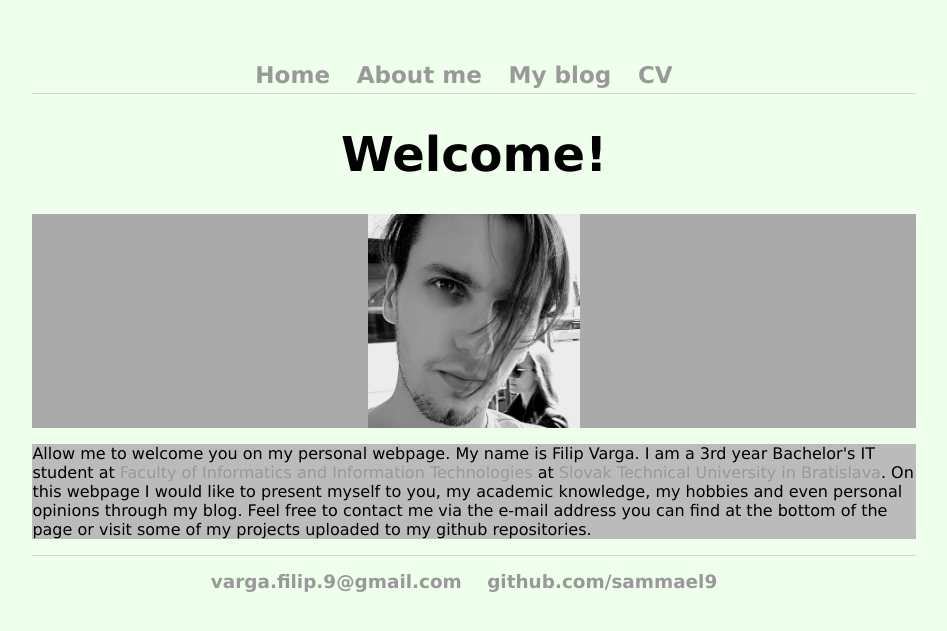
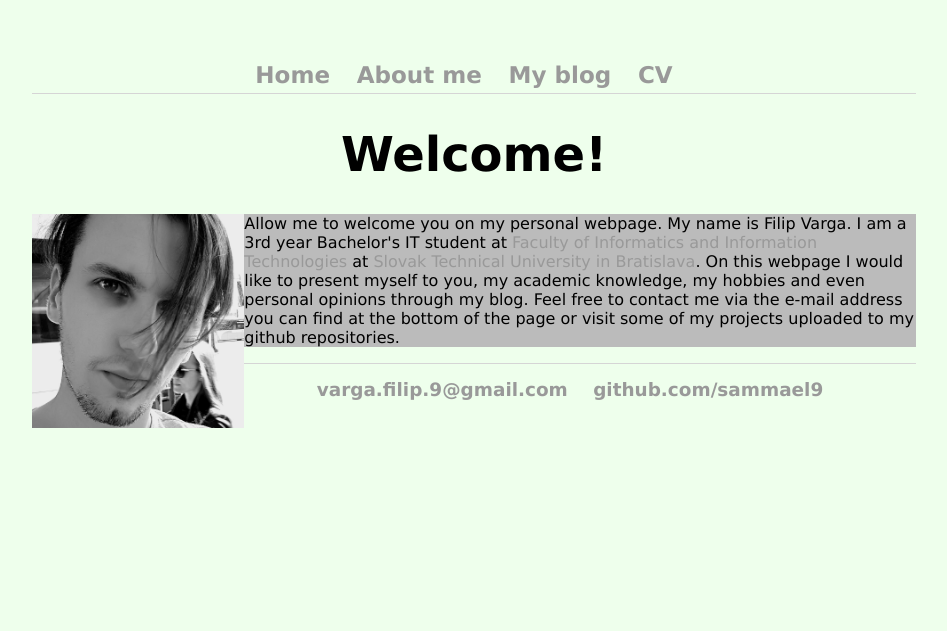
Before and after one commit to sammael9/sammael9.github.io, a Jekyll site: the page built from index.html, in a window 1280 px wide. Shown: the top 631 px of the page, without its empty margins (166-1113 px from the left). Built offline with Jekyll 4.4.1, drawn with Linux system fonts in a browser that asks for light colours.

Commit message:
Update main.css

```diff
--- a/css/main.css
+++ b/css/main.css
@@ -9,6 +9,7 @@ img {
     margin-left: auto;
     margin-right: auto;
     width: 24%;
+    float: left
 }
 footer ul {
     padding: 0px;
```
